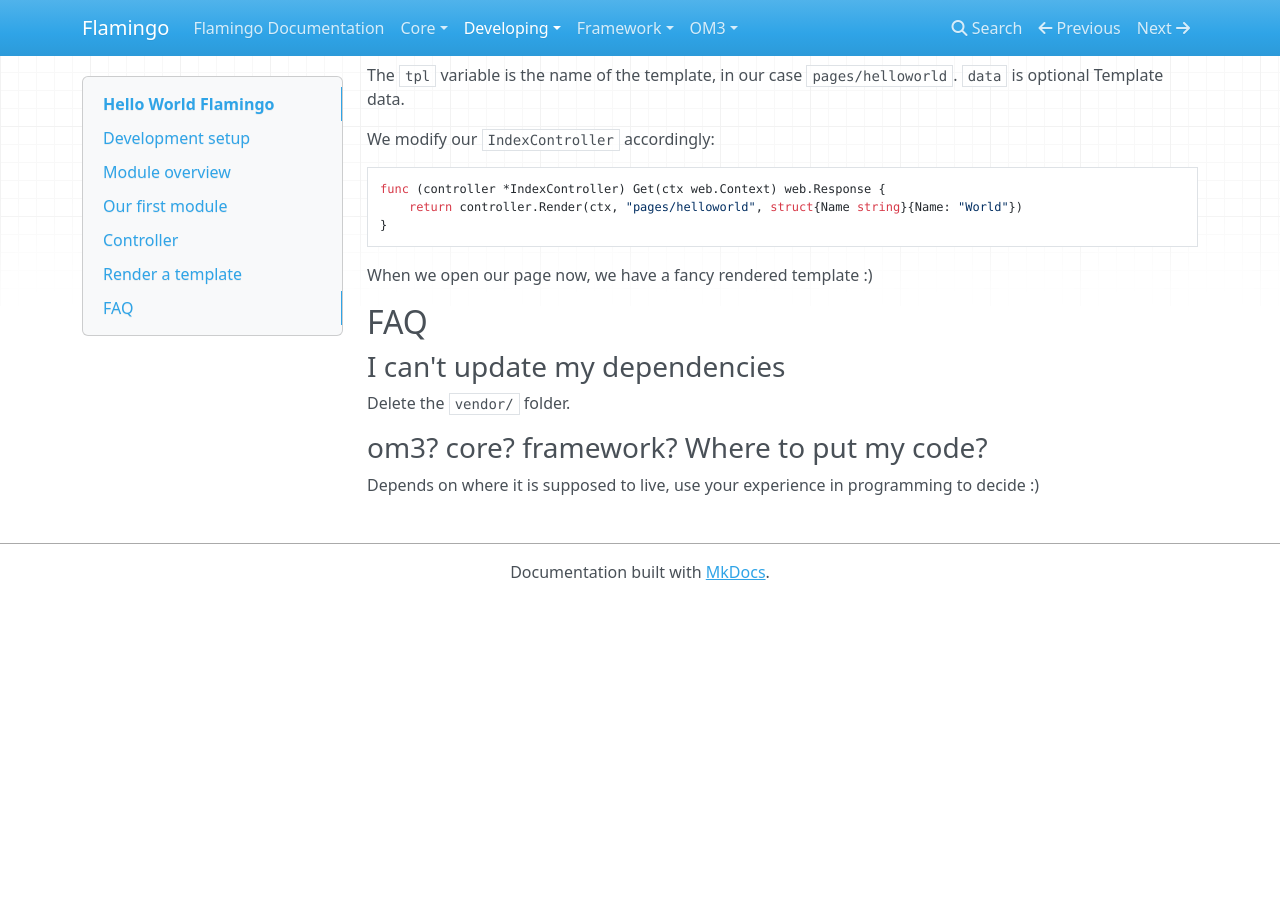
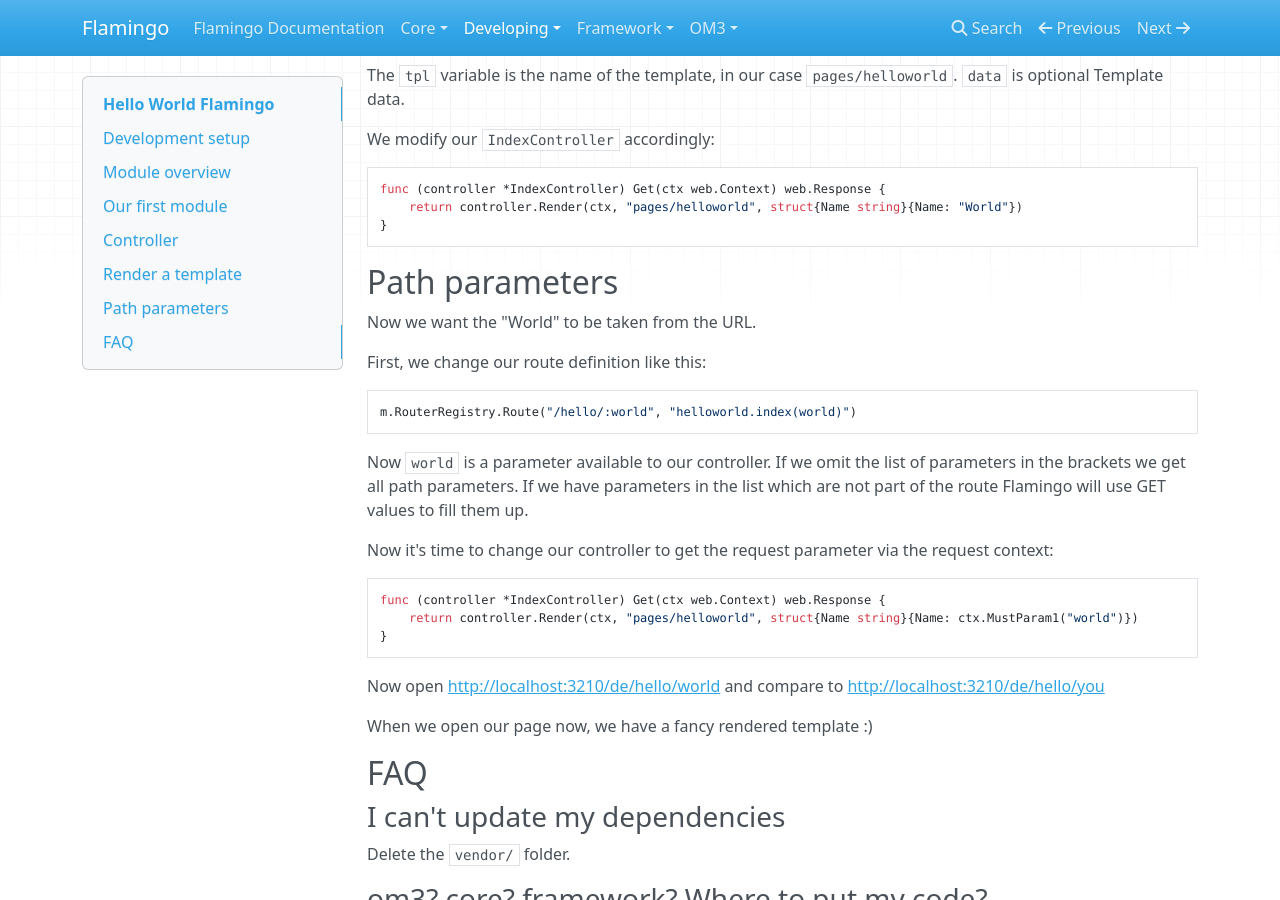
Before and after one commit to i-love-flamingo/flamingo, an MkDocs documentation site: the page built from docs/Developing/HelloWorld.md, in a window 1280 px wide and 900 px high, scrolled down 3693 px. Built offline with MkDocs 1.6.1, drawn with Linux system fonts in a browser that asks for light colours; nearby versions of some CDN libraries; before the commit the page ends 4293 px from its top, so only the background shows below that; some of the changed text lies outside the part shown.

Commit message:
134998: update docu

````diff
--- a/docs/Developing/HelloWorld.md
+++ b/docs/Developing/HelloWorld.md
@@ -192,6 +192,29 @@
 }
 ```
 
+## Path parameters
+
+Now we want the "World" to be taken from the URL.
+
+First, we change our route definition like this:
+
+```go
+m.RouterRegistry.Route("/hello/:world", "helloworld.index(world)")
+```
+
+Now `world` is a parameter available to our controller. If we omit the list of parameters in the brackets we get all path parameters.
+If we have parameters in the list which are not part of the route Flamingo will use GET values to fill them up.
+
+Now it's time to change our controller to get the request parameter via the request context:
+
+```go
+func (controller *IndexController) Get(ctx web.Context) web.Response {
+	return controller.Render(ctx, "pages/helloworld", struct{Name string}{Name: ctx.MustParam1("world")})
+}
+```
+
+Now open [http://localhost:3210/de/hello/world](http://localhost:3210/de/hello/world) and compare to [http://localhost:3210/de/hello/you](http://localhost:3210/de/hello/you)
+
 When we open our page now, we have a fancy rendered template :)
 
 ## FAQ
````
Also changed, not shown: other parts of docs/Developing/HelloWorld.md (+1 -1 lines).
